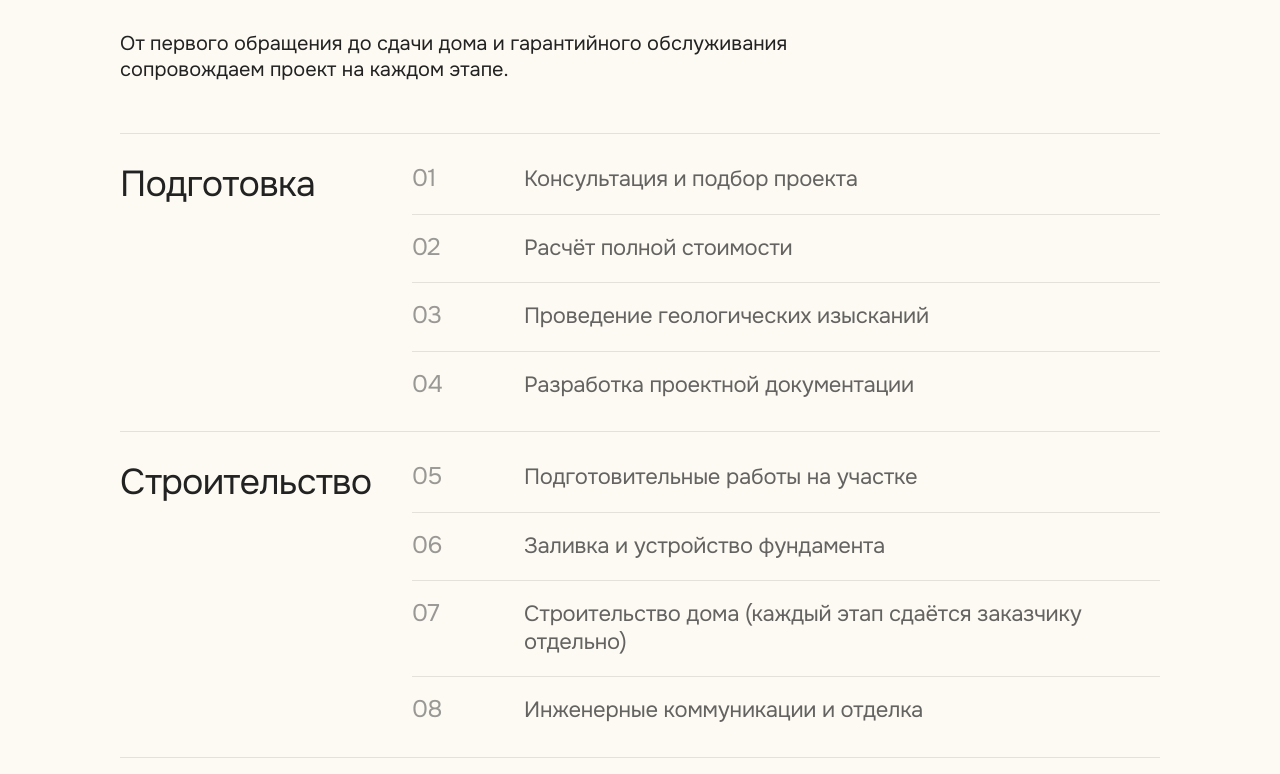
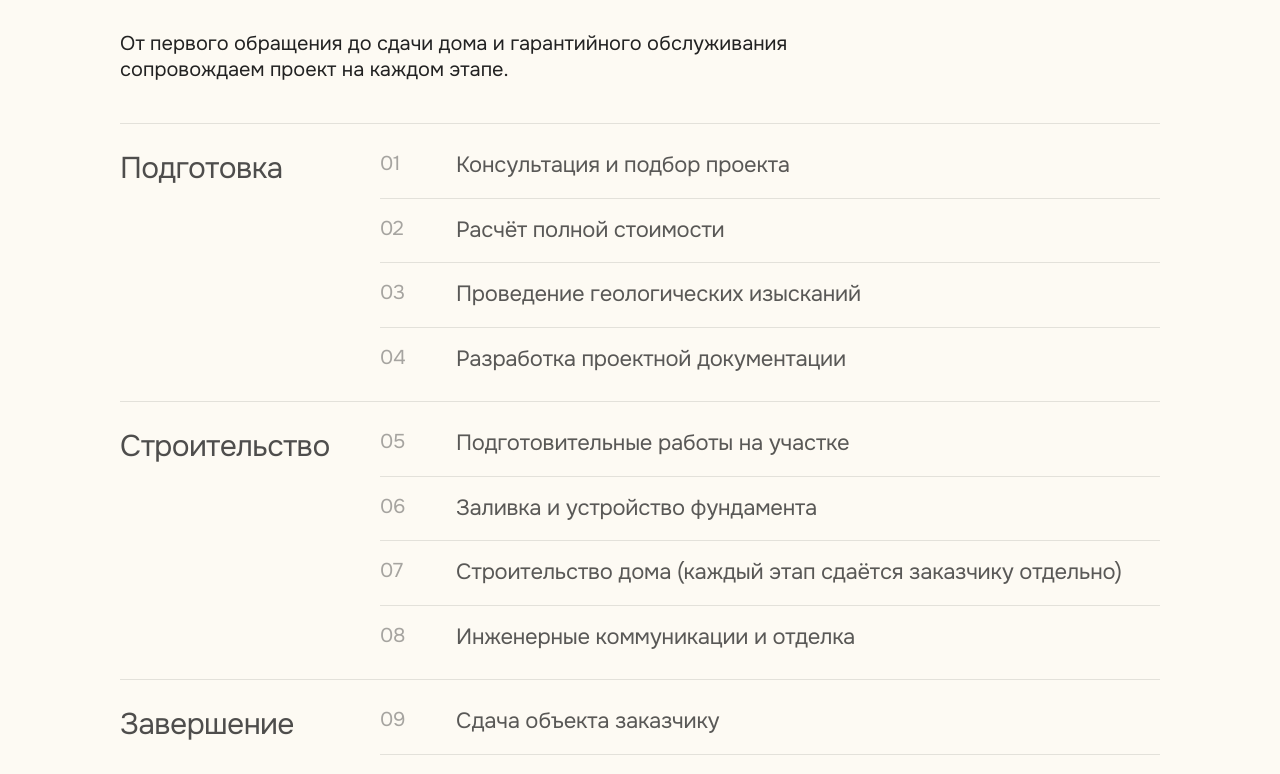
Before and after one commit to Kapustin-Team/sdach.ru, a Next.js app: page / in a window 1280 px wide. Shown: the part 1889-2663 px from the top of the page. Built offline with nearby package versions, Linux system fonts and the light colour scheme; no server answers.

Commit message:
fix(home): tighten workflow section layout

```diff
--- a/src/components/blocks/HowWeWork.tsx
+++ b/src/components/blocks/HowWeWork.tsx
@@ -78,13 +78,13 @@ export default function HowWeWork({
         subtitle={subtitle}
       />
 
-      <div className="mt-[50px] border-t border-black/10 max-md:mt-8">
+      <div className="mt-10 border-t border-black/10 max-md:mt-8">
         {safeGroups.map((group, groupIndex) => (
-          <div key={group.title} className="border-b border-black/10 py-8 max-md:py-6">
+          <div key={group.title} className="border-b border-black/10 py-7 max-md:py-6">
             <AnimatedSection delay={groupIndex * 0.08}>
-              <div className="grid grid-cols-[260px_minmax(0,1fr)] gap-8 max-md:grid-cols-1 max-md:gap-6">
+              <div className="grid grid-cols-[220px_minmax(0,1fr)] gap-10 max-lg:grid-cols-[200px_minmax(0,1fr)] max-lg:gap-8 max-md:grid-cols-1 max-md:gap-5">
                 <div>
-                  <h3 className="font-sans text-[36px] leading-[1.05] tracking-[-0.02em] text-dark max-md:text-[28px]">
+                  <h3 className="font-sans text-[30px] leading-[1.08] tracking-[-0.02em] text-dark/80 max-md:text-[26px]">
                     {group.title}
                   </h3>
                 </div>
@@ -96,12 +96,12 @@ export default function HowWeWork({
                     return (
                       <div
                         key={stepTitle}
-                        className="grid grid-cols-[88px_minmax(0,1fr)] gap-6 border-t border-black/10 py-5 first:border-t-0 first:pt-0 last:pb-0 max-md:grid-cols-[64px_minmax(0,1fr)] max-md:gap-4"
+                        className="grid grid-cols-[56px_minmax(0,1fr)] gap-5 border-t border-black/10 py-[18px] first:border-t-0 first:pt-0 last:pb-0 max-md:grid-cols-[48px_minmax(0,1fr)] max-md:gap-4"
                       >
-                        <span className="font-sans text-[24px] leading-none tracking-[-0.02em] text-dark/45 max-md:text-[20px]">
+                        <span className="font-sans text-[20px] leading-[1.15] tracking-[-0.02em] text-dark/40 max-md:text-[18px]">
                           {String(index).padStart(2, '0')}
                         </span>
-                        <p className="font-sans text-[22px] leading-[1.25] tracking-[-0.01em] text-dark/70 max-md:text-[18px]">
+                        <p className="max-w-[760px] font-sans text-[22px] leading-[1.25] tracking-[-0.01em] text-dark/75 max-md:text-[18px]">
                           {stepTitle}
                         </p>
                       </div>
```
